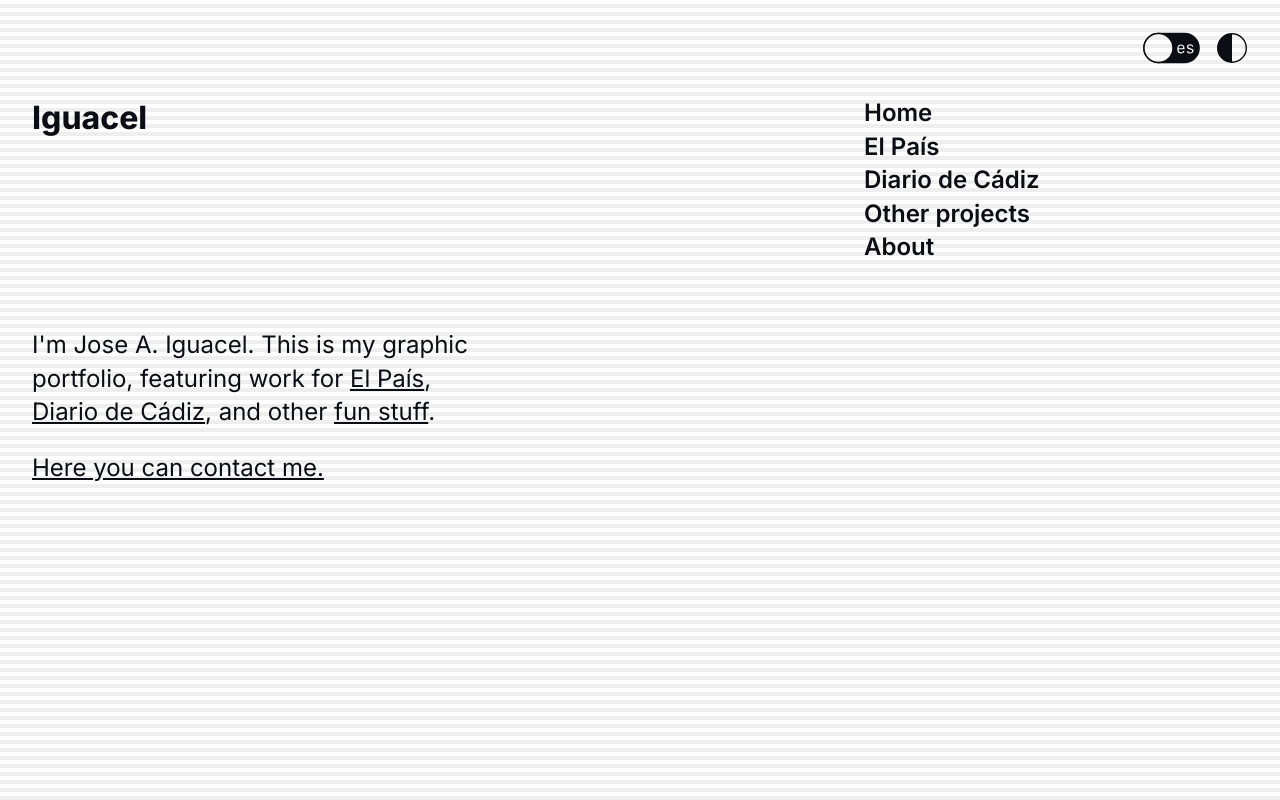
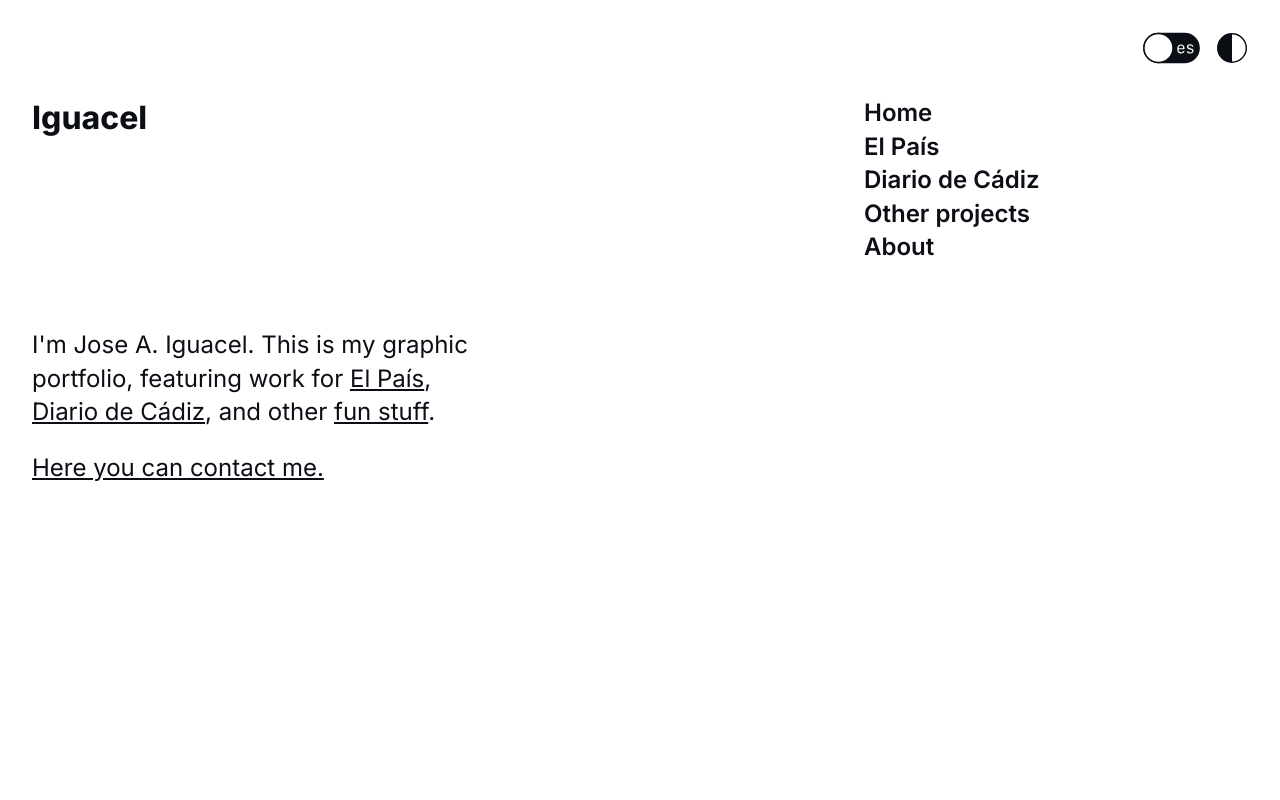
Before and after one commit to iguacel/iguacel-pf, a SvelteKit app: page / in a window 1280 px wide. Built offline with nearby package versions, Linux system fonts and the light colour scheme.

Commit message:
lines off

```diff
--- a/static/global.css
+++ b/static/global.css
@@ -24,17 +24,17 @@
 	/* scrollbar-gutter: stable both-edges; */
 }
 
-.scanlines {
+/* .scanlines {
 	position: absolute;
     top: 0;
     right: 0;
     bottom: 0;
     left: 0;
-    background: linear-gradient(#0000 50%, #0001 50%);
-    background-size: 100% 8px;
+    background: linear-gradient(#0000 50%, #0003 50%);
+    background-size: 100% 2px;
     pointer-events: none;
 	min-height: 100vh;
-}
+} */
 
 body[data-theme="light"] {
 	--c-fg: #0b0e14;
```
